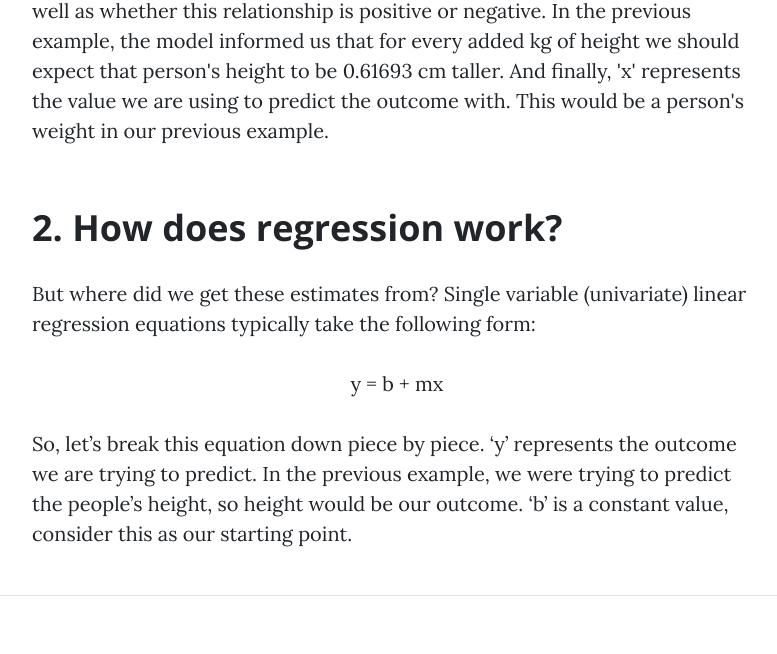
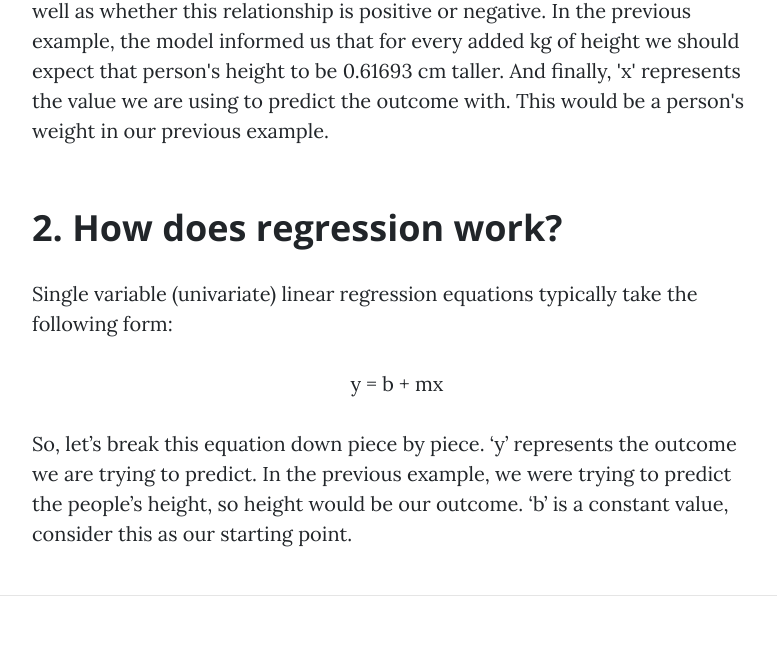
Before and after one commit to ChrisPayneHome/ChrisPayneHome.github.io, a plain HTML site: page html/regression.html in a window 1280 px wide. Shown: the part 3210-3864 px from the top of the page, without its empty margins (243-1020 px from the left). Drawn offline with nearby package versions, Linux system fonts and the light colour scheme; files whose address does not match are found by name.

Commit message:
Update regression.html

```diff
--- a/html/regression.html
+++ b/html/regression.html
@@ -70,7 +70,7 @@
                         <center>165.9853 = 122.80015 + (0.61693 * 70)</center>
                         <p>So, using our model, we estimate that this person is around 1.66 meters tall. What’s more, when we examine our data, we can see that there is a person who weighs around 70 kgs and measures up at around 1.6 meters tall. Not a bad prediction by our modelfor our prediction before considering anything else. In our previous example, in the unlikely event that we had a person who was weightless, our model would predict that they would be 1.22 meters tall.'m' is an estimated parameter of the relationship between our variable of interest and our outcome. This can tell us about the size of the relationship, as well as whether this relationship is positive or negative. In the previous example, the model informed us that for every added kg of height we should expect that person's height to be 0.61693 cm taller. And finally, 'x' represents the value we are using to predict the outcome with. This would be a person's weight in our previous example.</p>
                         <h2 class="section-heading">2. How does regression work?</h2>
-                        <p>But where did we get these estimates from? Single variable (univariate) linear regression equations typically take the following form:</p>
+                        <p>Single variable (univariate) linear regression equations typically take the following form:</p>
                         <center>y = b + mx</center>
                         <p>So, let’s break this equation down piece by piece. ‘y’ represents the outcome we are trying to predict. In the previous example, we were trying to predict the people’s height, so height would be our outcome. ‘b’ is a constant value, consider this as our starting point. </p>
 
```
